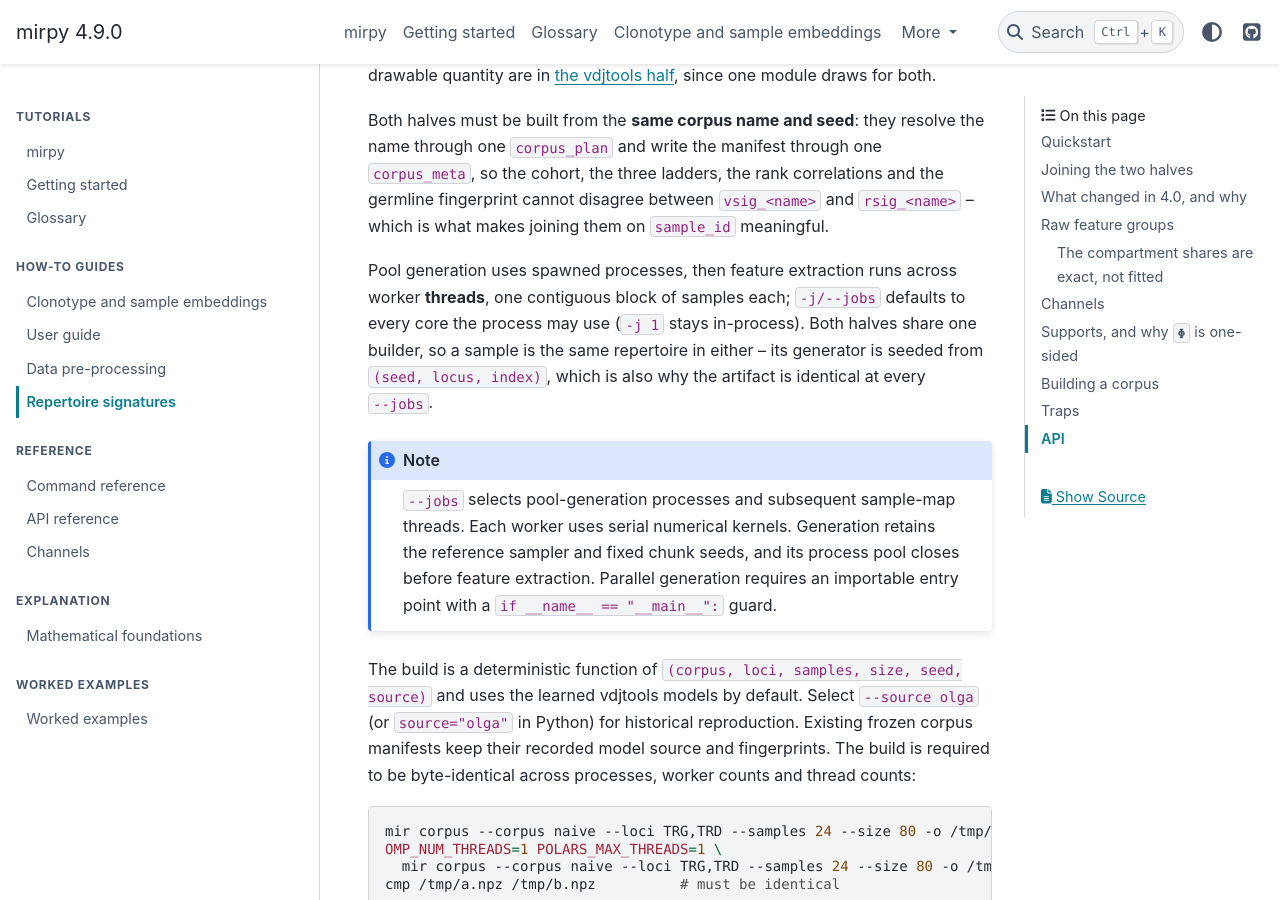
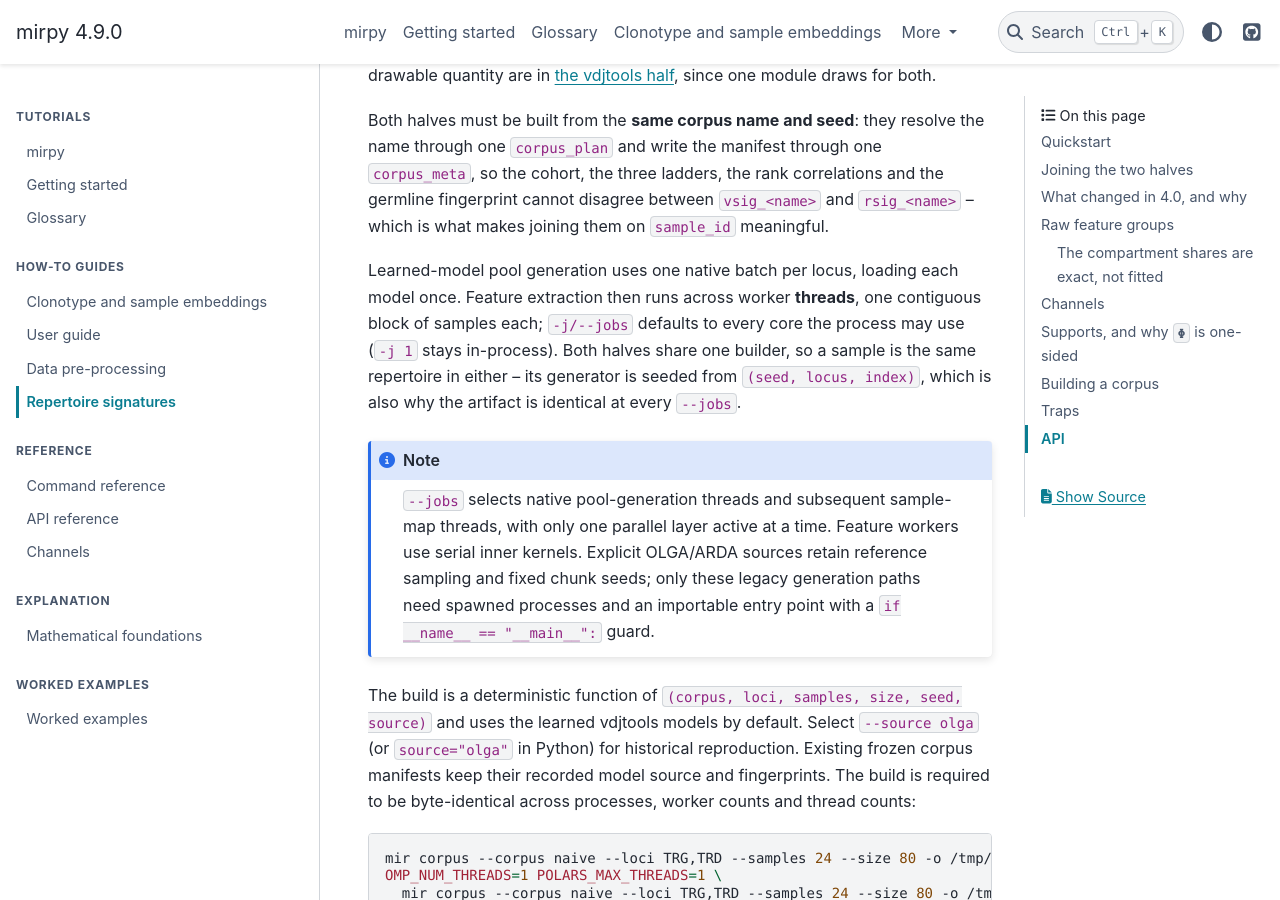
Before and after one commit to antigenomics/mirpy, a Sphinx documentation site: the page built from docs/signature.rst, in a window 1280 px wide and 900 px high, scrolled down 5933 px. Built offline with Sphinx 7.4.7 and the PyData theme 0.15.4, drawn with Linux system fonts in a browser that asks for light colours.

Commit message:
Use native batches by default for learned-model draws

```diff
--- a/docs/signature.rst
+++ b/docs/signature.rst
@@ -241,7 +241,8 @@ Both halves must be built from the **same corpus name and seed**: they resolve t
 the rank correlations and the germline fingerprint cannot disagree between ``vsig_<name>`` and
 ``rsig_<name>`` -- which is what makes joining them on ``sample_id`` meaningful.
 
-Pool generation uses spawned processes, then feature extraction runs across worker
+Learned-model pool generation uses one native batch per locus, loading each model
+once. Feature extraction then runs across worker
 **threads**, one contiguous block of samples each; ``-j/--jobs``
 defaults to every core the process may use (``-j 1`` stays in-process). Both halves share one
 builder, so a sample is the same repertoire in either -- its generator is seeded from
@@ -249,11 +250,11 @@ builder, so a sample is the same repertoire in either -- its generator is seeded
 
 .. note::
 
-   ``--jobs`` selects pool-generation processes and subsequent sample-map threads.
-   Each worker uses serial numerical kernels. Generation retains the reference sampler
-   and fixed chunk seeds, and its process pool closes before feature extraction.
-   Parallel generation requires an importable entry point with a
-   ``if __name__ == "__main__":`` guard.
+   ``--jobs`` selects native pool-generation threads and subsequent sample-map
+   threads, with only one parallel layer active at a time. Feature workers use serial
+   inner kernels. Explicit OLGA/ARDA sources retain reference sampling and fixed
+   chunk seeds; only these legacy generation paths need spawned processes and an
+   importable entry point with a ``if __name__ == "__main__":`` guard.
 
 The build is a deterministic function of ``(corpus, loci, samples, size, seed, source)`` and
 uses the learned vdjtools models by default. Select ``--source olga`` (or ``source="olga"``
```
Also changed, not shown: docs/usage.rst (+6 -4 lines), 3 other files.
